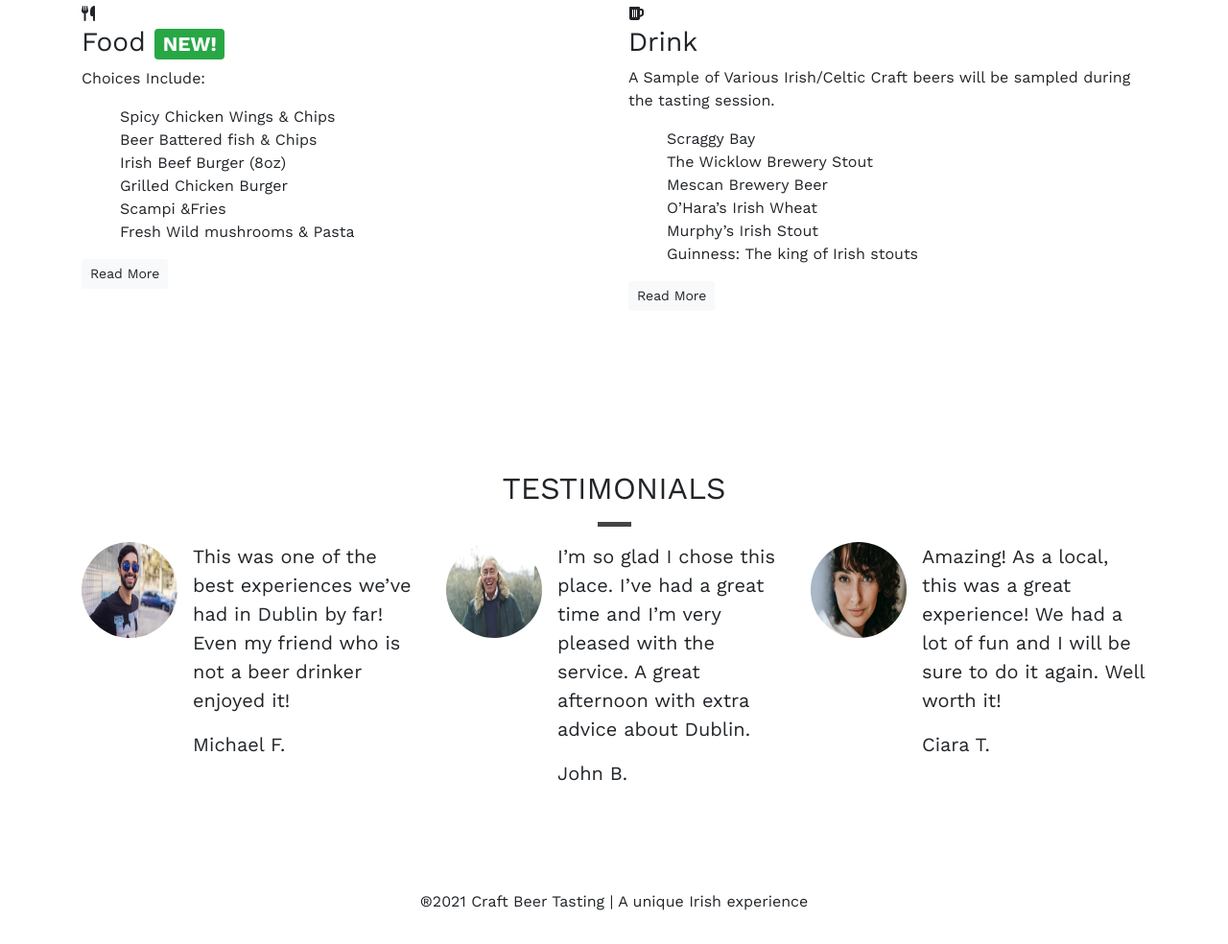
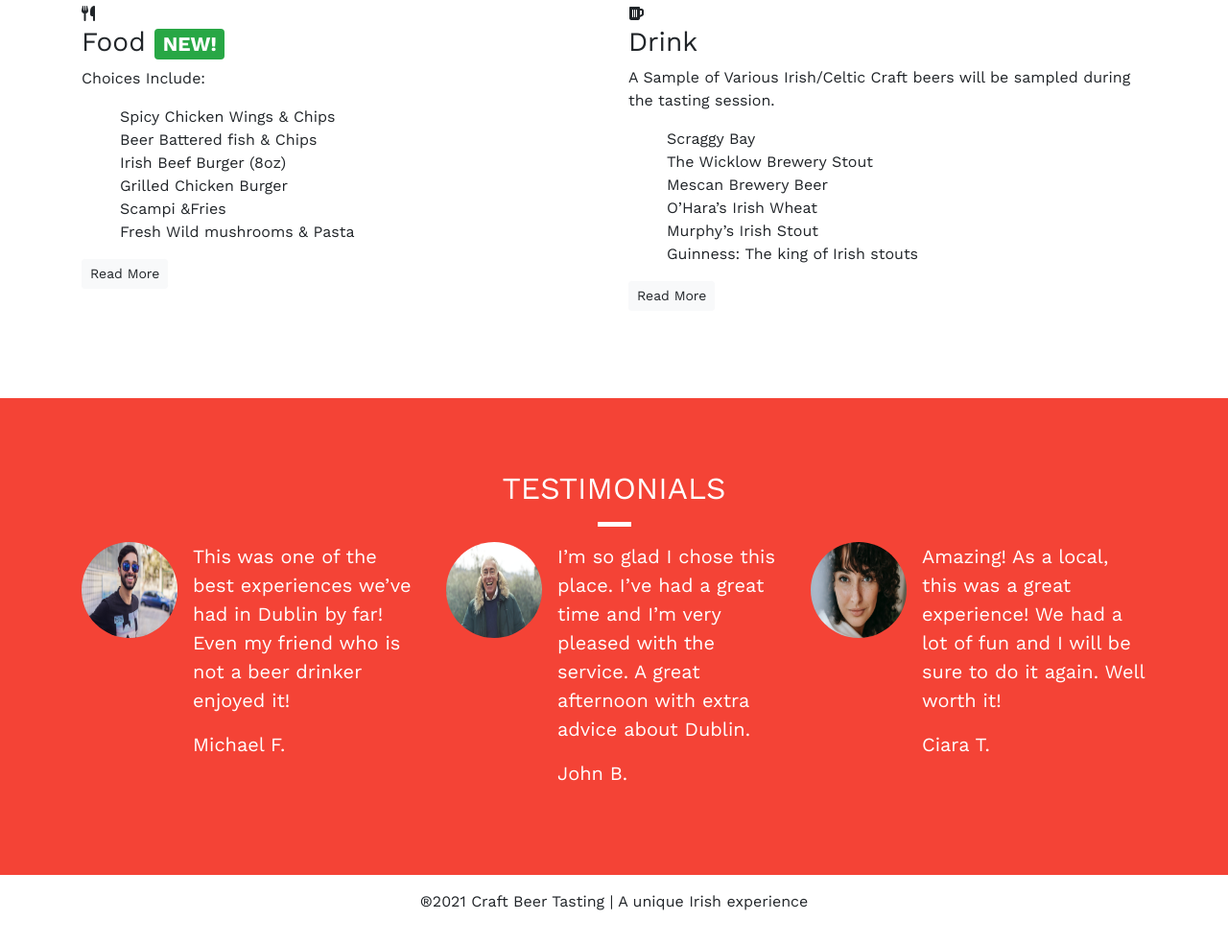
Before and after one commit to emidiovaleretto/craft-beer-tasting-experience, a plain HTML site: page index.html in a window 1280 px wide. Shown: the part 947-1931 px from the top of the page at 96% size. Drawn offline with nearby package versions, Linux system fonts and the light colour scheme.

Commit message:
Add a container wrapper.

```diff
--- a/assets/css/style.css
+++ b/assets/css/style.css
@@ -7,6 +7,13 @@ body {
 
 ol, ul {
     list-style: none;
+}
+
+/* Container Wrappers */
+
+.container-wrapper__red {
+    background-color: #f44336;
+    color: #fff;
 }
 
 .alert-container .col-12 {
@@ -73,6 +80,10 @@ ol, ul {
 
 .block-divider__orange {
     background: #f5bc1f;
+}
+
+.block-divider__white {
+    background: #fff;
 }
 
 .block-divider__short {
```
